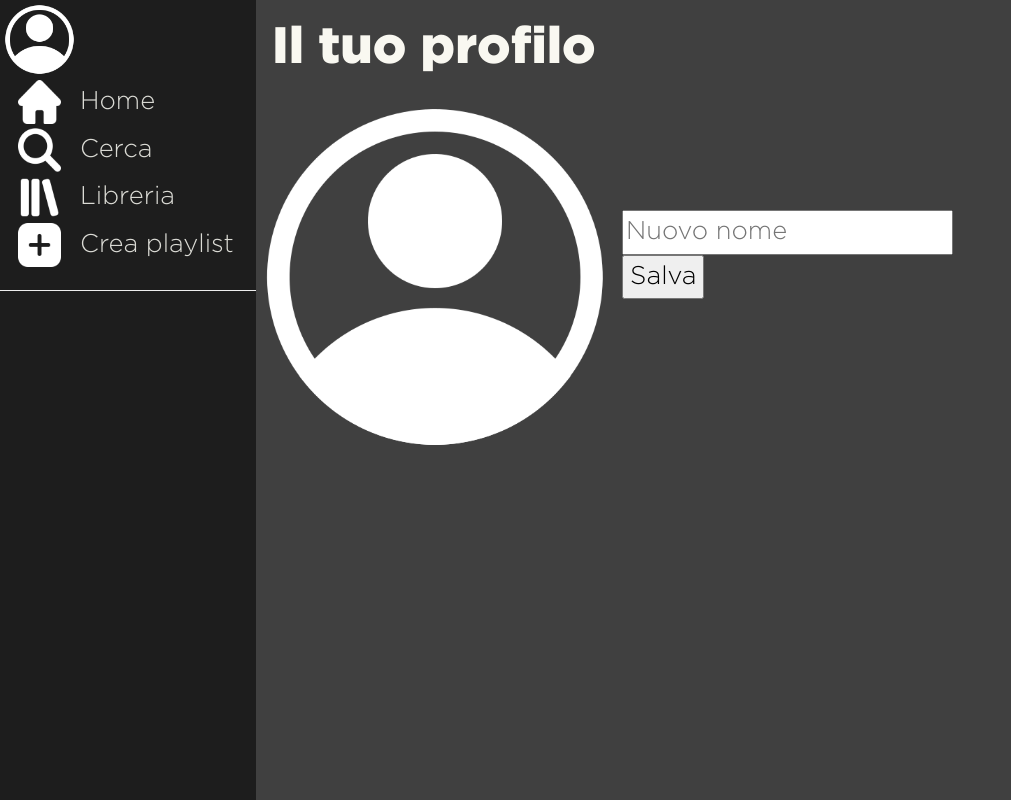
After one commit to Martino-Pistellato/Spotifake, a Python web app: template blueprints/profile/templates/update_info.html in a window 1280 px wide. The commit adds this page. Shown: the whole page, without its empty margins (0-1011 px from the left). Run offline with Jinja, Linux system fonts and the light colour scheme; the template is opened without the code that fills it, so the values that code supplies are empty.

Commit message:
profile update

```diff
--- /dev/null
+++ b/blueprints/profile/templates/update_info.html
@@ -0,0 +1,14 @@
+{% extends 'layout.html' %}
+
+{% block content %}
+    <div class="w3-container"> <h1>Il tuo profilo </h1> </div>
+    <div style="display:inline-block; width:35%;">
+        <img src="..\static\img\profile.png" style="width:100%;">
+    </div>
+    <div style="display:inline-block; width:35%;">
+        <form id="user_name", action="/update_info/{{user.Email}}" method="POST">
+            <input type="text", name="name" placeholder="Nuovo nome", value="{{user.Name}}">
+            <input type="submit", value="Salva">
+    </div>
+
+{% endblock %}
```
Also changed, not shown: blueprints/profile/routes.py (+16 -1 lines), blueprints/profile/templates/profile.html (+6 -4 lines).
